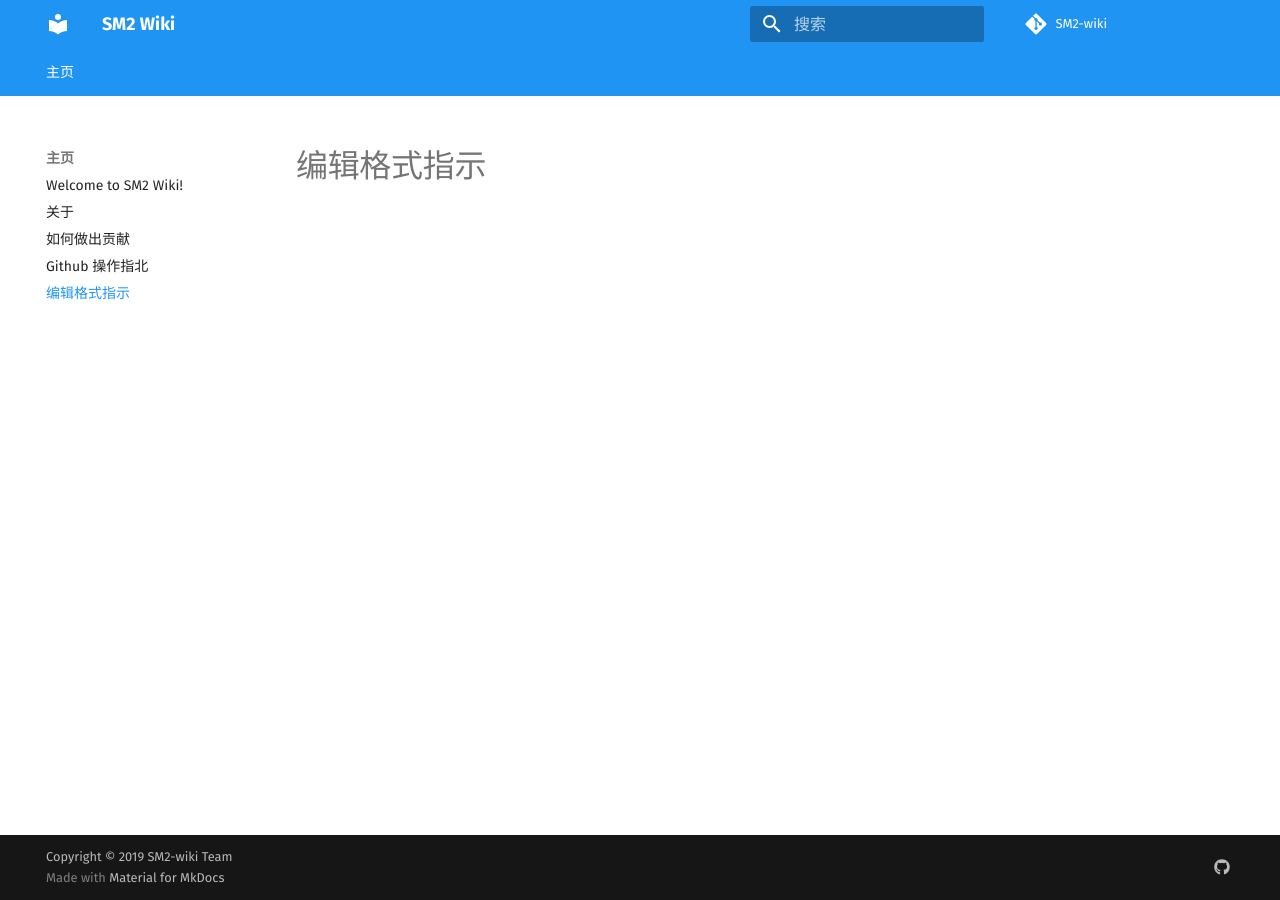
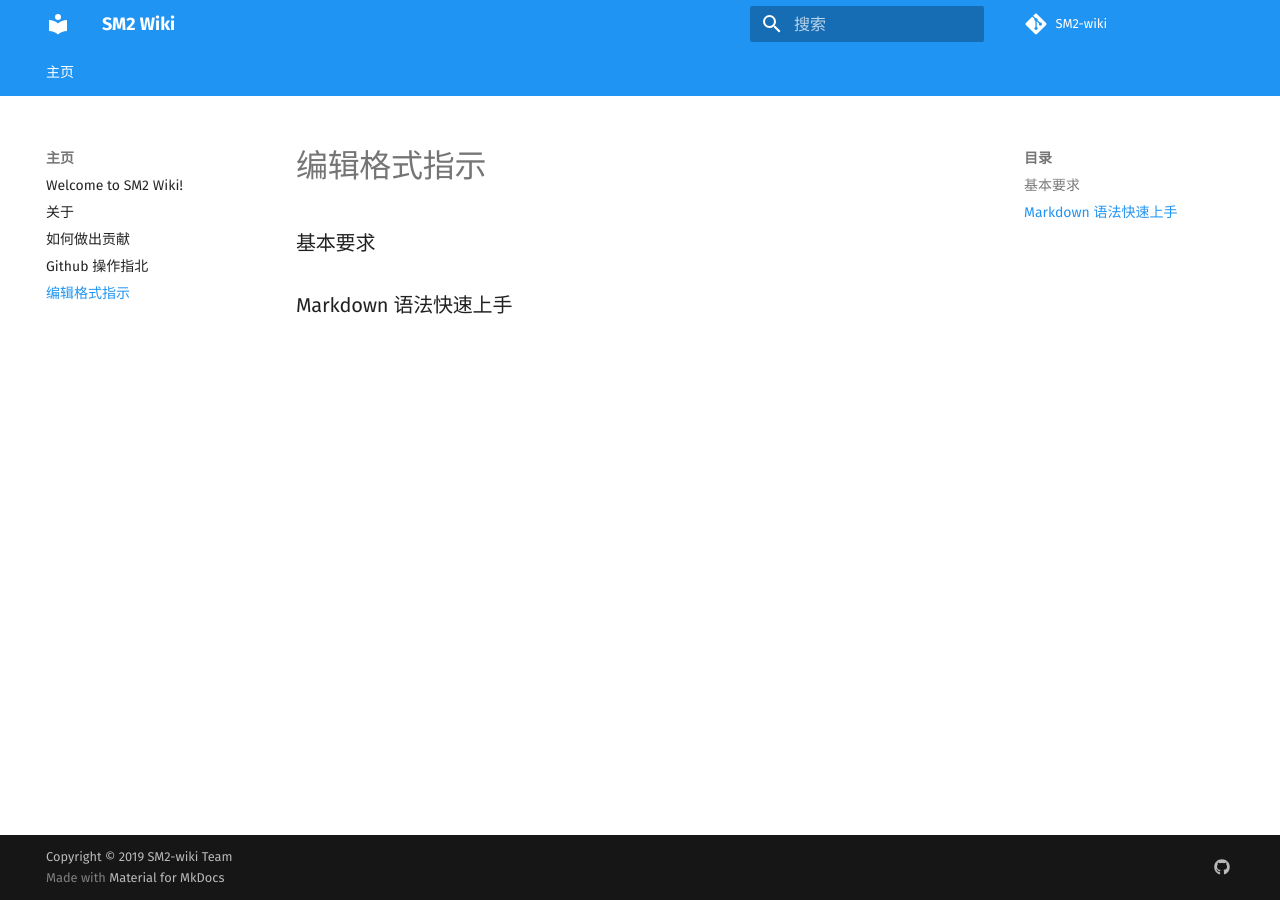
Before and after one commit to SM2-wiki/SM2-wiki, an MkDocs documentation site: the page built from docs/intro/edit_ins.md, in a window 1280 px wide. Built offline with MkDocs 1.6.1 and Material for MkDocs 9.7.7, drawn with Linux system fonts in a browser that asks for light colours; comment, search, counter and statistics services are not loaded.

Commit message:
Update edit_ins.md

```diff
--- a/docs/intro/edit_ins.md
+++ b/docs/intro/edit_ins.md
@@ -1 +1,5 @@
 # 编辑格式指示
+
+### 基本要求
+
+### Markdown 语法快速上手
```
